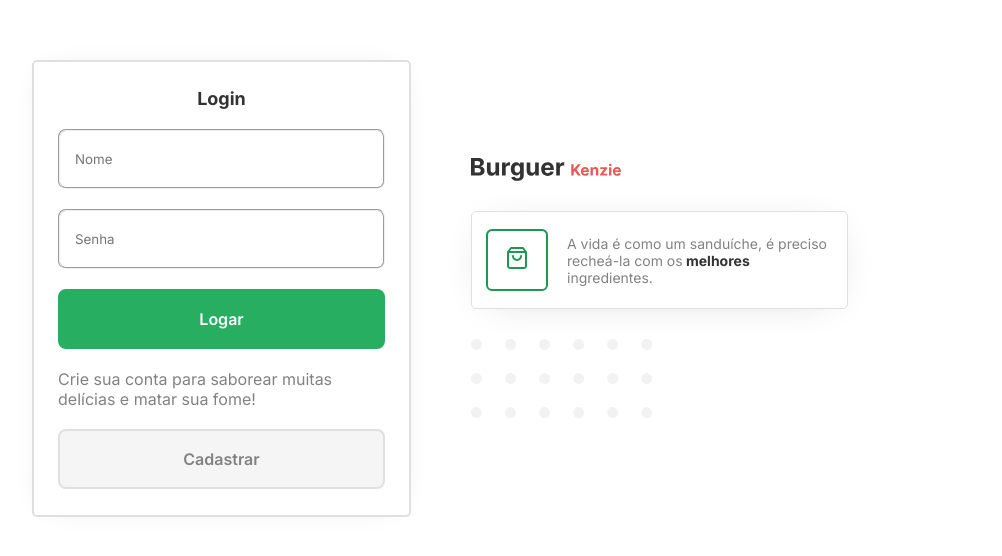
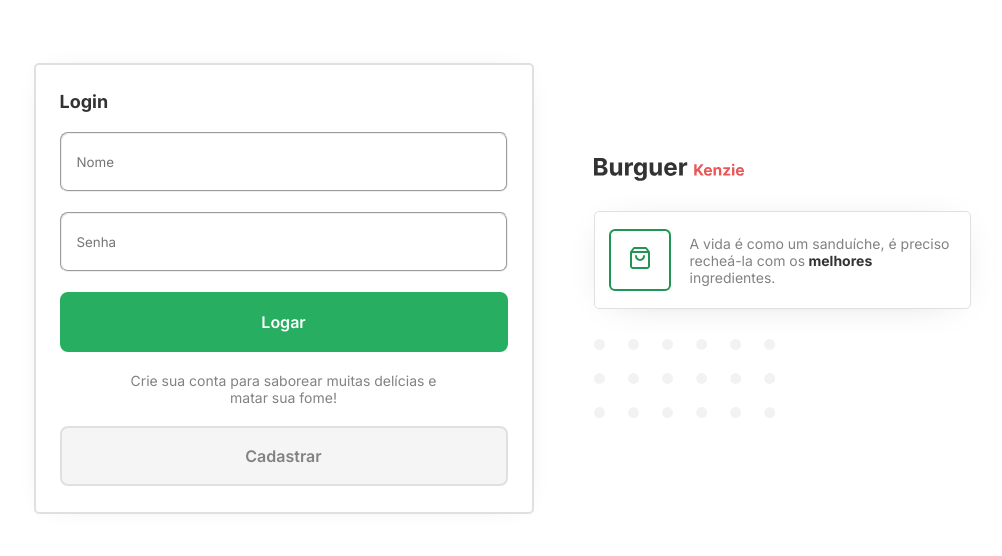
Before and after one commit to tamir-ferreira/Burguer-Kenzie, a React (Vite) app: page / in a window 1280 px wide. Shown: the part 128-684 px from the top of the page, without its empty margins (138-1140 px from the left). Built offline with nearby package versions, Linux system fonts and the light colour scheme; no server answers.

Commit message:
feat: create register page (html and css)

```diff
--- a/package.json
+++ b/package.json
@@ -11,9 +11,11 @@
   "dependencies": {
     "@types/jest": "^29.2.4",
     "@types/node": "^18.11.13",
+    "@types/react-router-dom": "^5.3.3",
     "axios": "^1.2.0",
     "react": "^18.2.0",
     "react-dom": "^18.2.0",
+    "react-router-dom": "^6.4.5",
     "react-toastify": "^9.1.1",
     "styled-components": "^5.3.6",
     "typescript": "^4.9.4"
--- a/src/App.tsx
+++ b/src/App.jsx
@@ -1,23 +1,26 @@
 import "react-toastify/dist/ReactToastify.css";
+import { BrowserRouter } from "react-router-dom";
 import { ToastContainer } from "react-toastify";
 import { Header } from "./components/Header";
 import { Cart } from "./components/Cart";
 import { useEffect, useState } from "react";
 import { getProducts } from "./services/api";
 import { ProductList } from "./components/ProductList";
-import { Login } from "./pages/login";
+import { LoginPage } from "./pages/login";
+import { PageRoutes } from "./routes";
 
-export interface iProducts {
+/* export interface iProducts {
   id: number;
   name: string;
   category: string;
   price: number;
   img: string;
-}
+} */
 
 export const App = () => {
   const [wordSearch, setWordSearch] = useState("");
-  const [products, setProducts] = useState<iProducts | []>([]);
+  /*  const [products, setProducts] = (useState < iProducts) | ([] > []); */
+  const [products, setProducts] = useState([]);
   const [cartList, setCartList] = useState([]);
   const [filteredProducts, setFilteredProducts] = useState([]);
   useEffect(() => {
@@ -26,6 +29,7 @@ export const App = () => {
 
   return (
     <div className="App">
+      <BrowserRouter>
         <ToastContainer
           position="bottom-right"
           autoClose={2000}
@@ -35,7 +39,8 @@ export const App = () => {
           draggable={false}
           theme="colored"
         />
-      <Login />
+        <PageRoutes />
+      </BrowserRouter>
     </div>
   );
 };
--- a/src/Form/FormLogin/index.jsx
+++ b/src/Form/FormLogin/index.jsx
@@ -1,6 +1,7 @@
+import { Link } from "react-router-dom";
 import { Button } from "../../components/Button";
 import { Input } from "../../components/Input";
-import { StyledForm } from "./style";
+import { StyledForm } from "../style";
 
 export const FormLogin = () => {
   return (
@@ -10,10 +11,12 @@ export const FormLogin = () => {
       <Input type="password" name="Senha" />
       <Button content="Logar" size="default" color="primary" />
 
-      <p className="font-body-gray">
+      <p className="font-body">
         Crie sua conta para saborear muitas delícias e matar sua fome!
       </p>
-      <Button content="Cadastrar" size="default" color="gray" />
+      <Link to={"/register"}>
+        <Button content="Cadastrar" size="default" color="gray" />
+      </Link>
     </StyledForm>
   );
 };
--- /dev/null
+++ b/src/Form/FormRegister/index.jsx
@@ -0,0 +1,22 @@
+import { Link } from "react-router-dom";
+import { Button } from "../../components/Button";
+import { Input } from "../../components/Input";
+import { StyledForm } from "../style";
+
+export const FormRegister = () => {
+  return (
+    <StyledForm>
+      <div>
+        <h3 className="font-heading-3">Cadastro</h3>
+        <Link to={"/"}>
+          <span className="font-body">Retornar para o login</span>
+        </Link>
+      </div>
+      <Input type="text" name="Nome" />
+      <Input type="email" name="Email" />
+      <Input type="password" name="Senha" />
+      <Input type="rePassword" name="Confirmar Senha" />
+      <Button content="Cadastrar" size="default" color="gray" />
+    </StyledForm>
+  );
+};
--- a/src/Form/FormLogin/style.ts
+++ b/src/Form/style.ts
@@ -3,14 +3,29 @@ export const StyledForm = styled.form`
   display: flex;
   flex-direction: column;
   gap: 20px;
-  align-items: center;
+  /* align-items: center; */
   padding: 26px 24px;
   width: 500px;
   border: 2px solid var(--color-gray-20);
   box-shadow: 0px 0px 30px -20px rgba(0, 0, 0, 0.25);
   border-radius: var(--border-radius-2);
 
+  > div {
+    width: 100%;
+    display: flex;
+    justify-content: space-between;
+    span {
+      color: var(--color-gray-50);
+      text-decoration: underline;
+      :hover {
+        cursor: pointer;
+      }
+    }
+  }
+
   > p {
+    text-align: center;
+    align-self: center;
     width: 327px;
     color: var(--color-gray-50);
   }
--- a/src/components/Summary/style.ts
+++ b/src/components/Summary/style.ts
@@ -1,6 +1,7 @@
 import styled from "styled-components";
 export const StyledSummary = styled.section`
-  width: 100%;
+  width: 377px;
+
   display: flex;
   flex-direction: column;
   justify-content: flex-start;
@@ -8,7 +9,7 @@ export const StyledSummary = styled.section`
   align-items: flex-start;
 
   div {
-    width: 377px;
+    width: 100%;
     border: 1px solid var(--color-gray-20);
     box-shadow: 0px 4px 40px -20px rgba(0, 0, 0, 0.25);
     border-radius: var(--border-radius-2);
--- a/src/pages/dashboard/index.jsx
+++ b/src/pages/dashboard/index.jsx
@@ -1,4 +1,4 @@
-export const Dashboard = () => {
+export const DashboardPage = () => {
   return (
     <>
       <Header
--- a/src/pages/login/index.jsx
+++ b/src/pages/login/index.jsx
@@ -2,7 +2,7 @@ import { FormLogin } from "../../Form/FormLogin";
 import { StyledLogin } from "./style";
 import { Summary } from "../../components/Summary";
 
-export const Login = () => {
+export const LoginPage = () => {
   return (
     <StyledLogin>
       <FormLogin />
--- a/src/pages/register/index.jsx
+++ b/src/pages/register/index.jsx
@@ -1,3 +1,12 @@
-export const Register = () => {
-  return <div>Register</div>;
+import { Summary } from "../../components/Summary";
+import { FormRegister } from "../../Form/FormRegister";
+import { StyledRegister } from "./style";
+
+export const RegisterPage = () => {
+  return (
+    <StyledRegister>
+      <Summary />
+      <FormRegister />
+    </StyledRegister>
+  );
 };
--- a/src/pages/register/style.ts
+++ b/src/pages/register/style.ts
@@ -1,2 +1,10 @@
 import styled from "styled-components";
-export const StyledRegister = styled.main``;
+
+export const StyledRegister = styled.main`
+  width: 940px;
+  height: 100vh;
+  margin: 0 auto;
+  display: flex;
+  justify-content: center;
+  align-items: center;
+`;
--- /dev/null
+++ b/src/routes/index.jsx
@@ -0,0 +1,14 @@
+import { Navigate, Route, Routes } from "react-router-dom";
+import { DashboardPage } from "../pages/dashboard";
+import { LoginPage } from "../pages/login";
+import { RegisterPage } from "../pages/register";
+export const PageRoutes = () => {
+  return (
+    <Routes>
+      <Route path="/" element={<LoginPage />} />
+      <Route path="/register" element={<RegisterPage />} />
+      <Route path="/dashboard" element={<DashboardPage />} />
+      <Route path="*" element={<Navigate to="/" />} />
+    </Routes>
+  );
+};
```
Also changed, not shown: 1 other file (tests, documents, lock files or other folders). Lines whose indentation alone changed are shown as unchanged.
